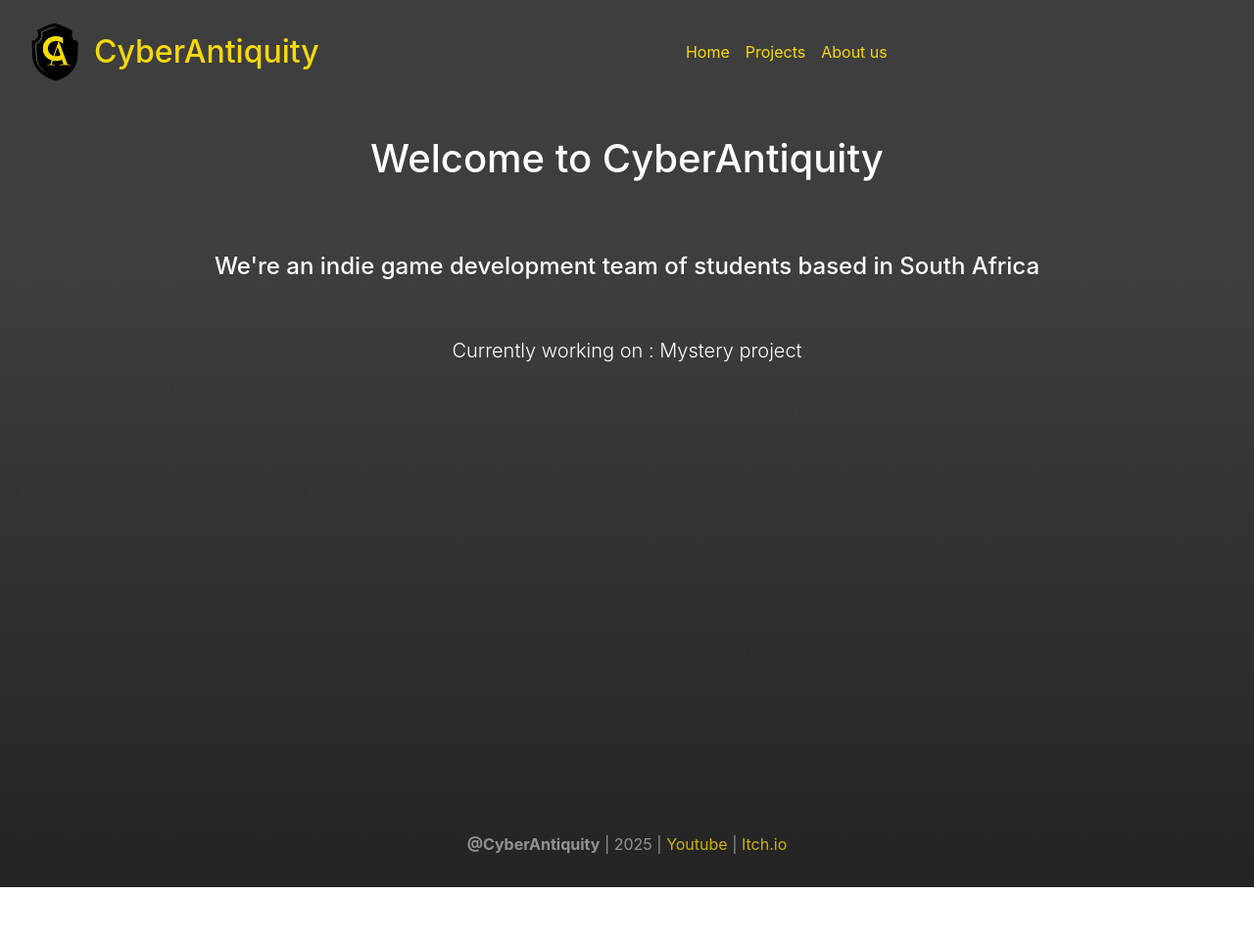
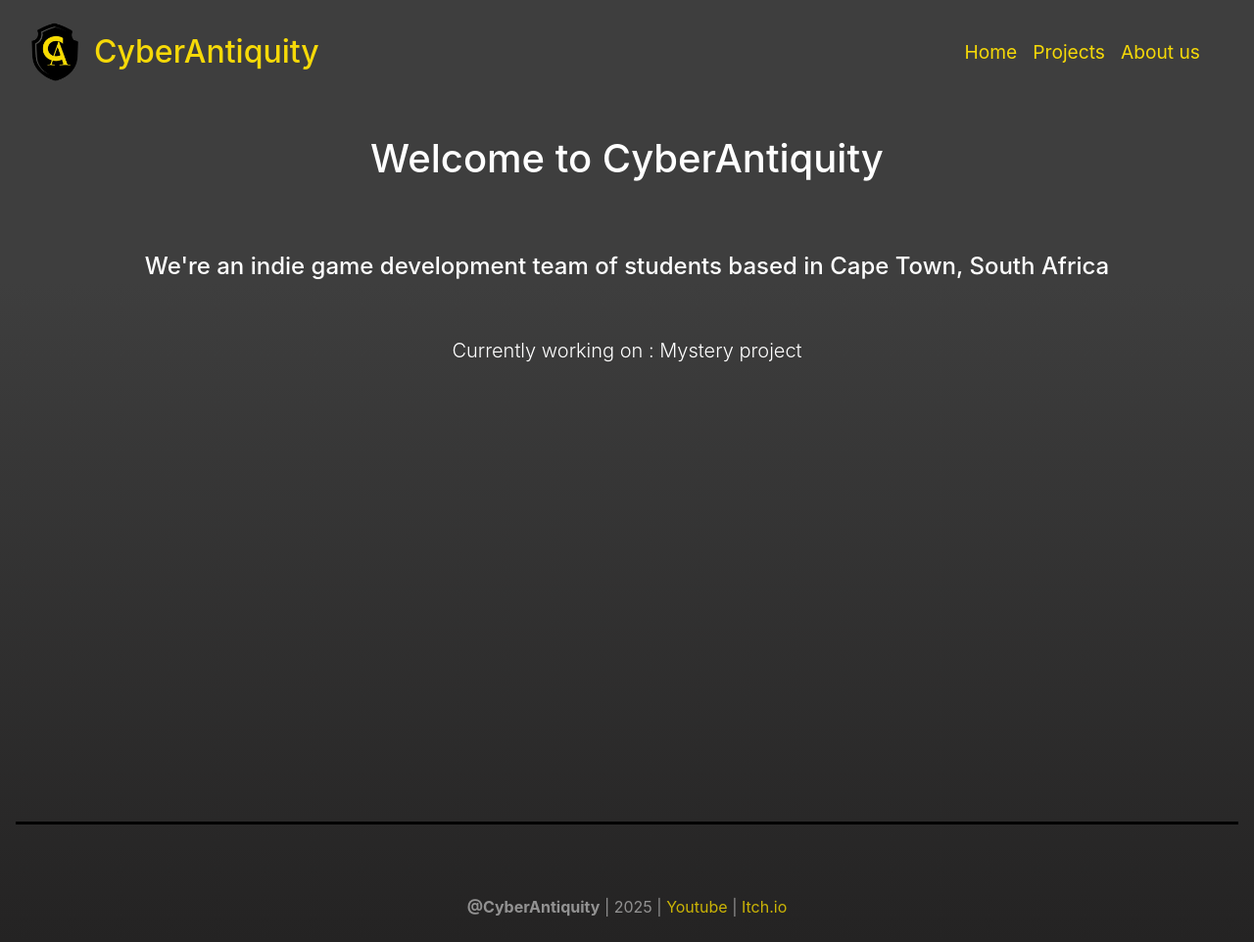
Before and after one commit to CyberAntiquity-Dev/CA_website, a plain HTML site: page index.html in a window 1280 px wide. Shown: the whole page at 98% size. Before the commit the page ends 906 px from the top, so only its background shows below. Drawn offline with nearby package versions, Linux system fonts and the light colour scheme.

Commit message:
Fixed navbar + footer, added images
I fixed the navbar, specifically the unordered list items. Previously they were awkardly centered or right next to the brand logo. Now they're on the right side of the navbar.

The footer was also for some reason incldued in the a the "main" div/section block. Now it's separate, below it.

also added a few images of previous agmes; going to use them possiblty on the first page

```diff
--- a/index.html
+++ b/index.html
@@ -31,6 +31,8 @@
         integrity="sha384-OERcA2S7ZuY0r8+Xntb0U2MFpHYibA+QbeyD9QZ6OhT7nK5RgfC6A5aB6Y5bTh/e" crossorigin="anonymous"></script> -->
 
 
+        <!-- look at this site for inspo: https://www.kaleidoscube.com/ -->
+
         <title>Home - CyberAntiquity</title>
     </head>
 
@@ -40,19 +42,19 @@
         </header> -->
 
         <header class="mb-auto">
-            <nav class="navbar navbar-expand-lg navbar-dark  sticky-top py-2 nav-masthead justify-content-center" role="navigation">
+            <nav class="navbar navbar-expand-lg navbar-dark  sticky-top py-2 nav-masthead" role="navigation">
                 <a class="navbar-brand d-flex align-items-center" href="index.html"> <img src="Assets/CyberAntiquity_logo.jpg" width="80rem">
                     <h2 class="mb-0">CyberAntiquity</h2> </a>
 
-                <div class="container-fluid justify-content-center">
+                <div class="container-fluid">
                     <button class="navbar-toggler collapsed" type="button" data-toggle="collapse" data-target="#bs-example-navbar-collapse-1"
                         aria-controls="bs-example-navbar-collapse-1" aria-expanded="true" aria-label="Toggle navigation">
                         <span class="navbar-toggler-icon"></span>
                     </button>
                     <div class="navbar-collapse collapse show justify-content-center" id="bs-example-navbar-collapse-1"
-                    style="float: left;">
-                        <ul class="nav navbar-nav">
-                            <li class="nav-item active"> <a class="nav-link" href="index.html">Home</a> </li>
+                    >
+                        <ul class="nav navbar-nav ml-auto px-3">
+                            <li class="nav-item active"> <a class="nav-link" href="index.html" target="_self">Home</a> </li>
                             <li class="nav-item"> <a class="nav-link" href="pages/Projects.html">Projects</a> </li>
                             <li class="nav-item"> <a class="nav-link" href="pages/Contact.html">About us</a> </li>
                         </ul>
@@ -72,24 +74,31 @@
 
 
         <div class="cover-container d-flex w-100 h-100 p-3 mx-auto flex-column text-center" style="height: 100vh !important;">
-            <main class="px-3 text-white"> <!-- style="height: 100vh; -->
+            <main class="px-3 text-white full-width-section"> <!-- style="height: 100vh; -->
                 <h1 class="py-3">Welcome to CyberAntiquity</h1>
 
 
-                <h4 class="py-5">We're an indie game development team of students based in South Africa</h4>
+                <h4 class="py-5">We're an indie game development team of students based in Cape Town, South Africa</h4>
 
 
                 <p class="lead">Currently working on : Mystery project </p>
             </main>
 
 
-            <footer class="mt-auto text-white-50">
+            <!-- <footer class="mt-auto text-white-50 py-5">
                 <p> <strong>@CyberAntiquity</strong> | 2025 |
                     <a href="https://www.youtube.com/@cyberantiquity856" target="_blank" class="linkCustom">Youtube</a> |
                     <a href="https://cyberantiquity.itch.io/" target="_blank" class="linkCustom"> Itch.io</a>
                 </p>
-            </footer>
+            </footer> -->
         </div>
+
+        <footer class="mt-auto text-white-50 py-2 text-center">
+                <p> <strong>@CyberAntiquity</strong> | 2025 |
+                    <a href="https://www.youtube.com/@cyberantiquity856" target="_blank" class="linkCustom">Youtube</a> |
+                    <a href="https://cyberantiquity.itch.io/" target="_blank" class="linkCustom"> Itch.io</a>
+                </p>
+        </footer>
 
 
 
--- a/styles.css
+++ b/styles.css
@@ -1,5 +1,10 @@
 html {
     scroll-behavior: smooth;
+    margin: 0;
+    padding: 0;
+    overflow-x: hidden; /* Prevents horizontal scroll */
+
+    /* background-image: linear-gradient(180deg, rgb(62,62,62) 30%, rgb(36, 35, 35) 100%) !important; */
 }
 body{
 	margin: 0;
@@ -23,14 +28,32 @@ body{
     /* color yellow: #f6d908 */
 }
 
+.full-width-section{
+    /* width: 100vw; */
+    /* min-width: 100%; */
+    min-height: 90vh; /* Each section at least full viewport height; */
+    /* box-sizing: border-box; Include padding in width calculation */
+    /* padding: 0px; */
+
+    /* padding-bottom: ; */
+    border-bottom: 3px solid black;
+}
+
 .navbar{
     background-color: rgb(62, 62, 62) !important;
+}
+
+.nav-item{
+    font-size: larger;
 }
 
 .navbar a, .nav-item a{
     color: #f6d908 !important;
     list-style: none !important;
+}
 
+.nav-item :hover{
+    font-style: italic;
 }
 
 .linkCustom{
```
Also changed, not shown: Assets/Games/ELV-X_Corridor.PNG (added), Assets/Games/GRSCP_cover.jpg (added), Assets/Games/GRSCP_cover_old.jpg (added).
